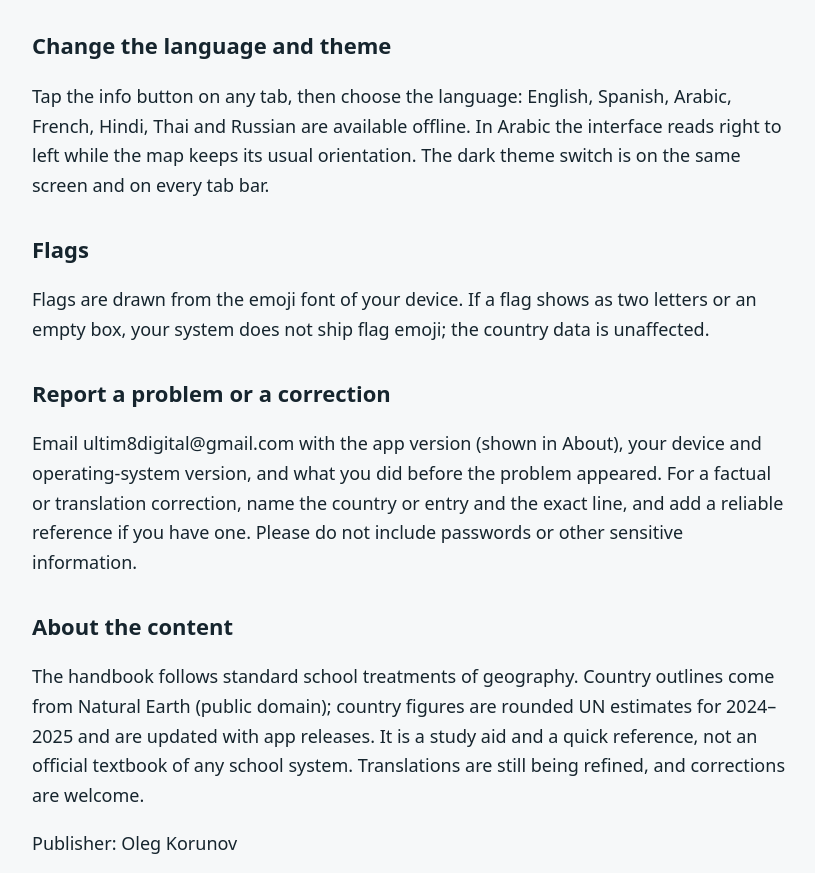
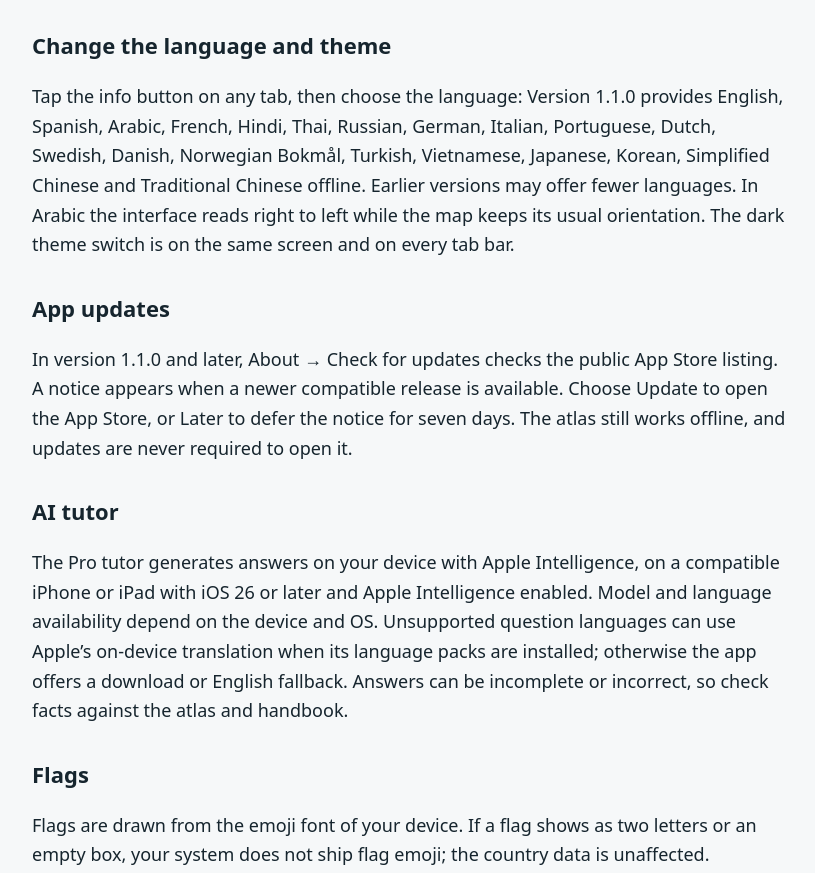
Before and after one commit to ultim8digital/geography, a plain HTML site: page support.html in a window 1280 px wide. Shown: the part 1161-2034 px from the top of the page, without its empty margins (228-1043 px from the left). Drawn offline with Linux system fonts and the light colour scheme.

Commit message:
Describe Geography 1.1 languages, update notices and on-device tutor

```diff
--- a/support.html
+++ b/support.html
@@ -5,7 +5,9 @@
 <h2>Find a country</h2><p>The Countries tab searches by the name of a country or its capital in your language. Region chips narrow the list to one continent; the sort menu orders it by name, area or population. Star a country to add it to your favorites and filter the list by them. A country card shows the flag, capital, continent, area, population, density, currency, official languages, the coordinates of the capital and the position on the map; “Open on the world map” jumps to the Map tab with the country highlighted.</p>
 <h2>Read the topics</h2><p>The Topics tab holds short entries on physical and human geography. Search by topic, phenomenon or term; switch between physical and human geography; pick a section. Each entry starts with the key point, lists checkable facts, explains why things are the way they are, adds a fun fact and closes with two questions. Related entries open in the same window. “Tables and records” collects continents, oceans, rivers, peaks, lakes, islands, deserts, waterfalls, volcanoes, the biggest countries, climate belts, natural zones and the records of the Earth.</p>
 <h2>Take a quiz</h2><p>The Quiz tab has five modes: capitals, flags, the country highlighted on the map, continents and knowledge questions from the topics. Choose regions or sections and a round of 10 or 20 questions. Every answer is checked at once; the app counts your streak, keeps the best score for each mode on the device and lists what to review, with a link to the country or entry.</p>
-<h2>Change the language and theme</h2><p>Tap the info button on any tab, then choose the language: English, Spanish, Arabic, French, Hindi, Thai and Russian are available offline. In Arabic the interface reads right to left while the map keeps its usual orientation. The dark theme switch is on the same screen and on every tab bar.</p>
+<h2>Change the language and theme</h2><p>Tap the info button on any tab, then choose the language: Version 1.1.0 provides English, Spanish, Arabic, French, Hindi, Thai, Russian, German, Italian, Portuguese, Dutch, Swedish, Danish, Norwegian Bokmål, Turkish, Vietnamese, Japanese, Korean, Simplified Chinese and Traditional Chinese offline. Earlier versions may offer fewer languages. In Arabic the interface reads right to left while the map keeps its usual orientation. The dark theme switch is on the same screen and on every tab bar.</p>
+<h2>App updates</h2><p>In version 1.1.0 and later, About → Check for updates checks the public App Store listing. A notice appears when a newer compatible release is available. Choose Update to open the App Store, or Later to defer the notice for seven days. The atlas still works offline, and updates are never required to open it.</p>
+<h2>AI tutor</h2><p>The Pro tutor generates answers on your device with Apple Intelligence, on a compatible iPhone or iPad with iOS 26 or later and Apple Intelligence enabled. Model and language availability depend on the device and OS. Unsupported question languages can use Apple’s on-device translation when its language packs are installed; otherwise the app offers a download or English fallback. Answers can be incomplete or incorrect, so check facts against the atlas and handbook.</p>
 <h2>Flags</h2><p>Flags are drawn from the emoji font of your device. If a flag shows as two letters or an empty box, your system does not ship flag emoji; the country data is unaffected.</p>
 <h2>Report a problem or a correction</h2><p>Email ultim8digital@gmail.com with the app version (shown in About), your device and operating-system version, and what you did before the problem appeared. For a factual or translation correction, name the country or entry and the exact line, and add a reliable reference if you have one. Please do not include passwords or other sensitive information.</p>
 <h2>About the content</h2><p>The handbook follows standard school treatments of geography. Country outlines come from Natural Earth (public domain); country figures are rounded UN estimates for 2024–2025 and are updated with app releases. It is a study aid and a quick reference, not an official textbook of any school system. Translations are still being refined, and corrections are welcome.</p>
```
